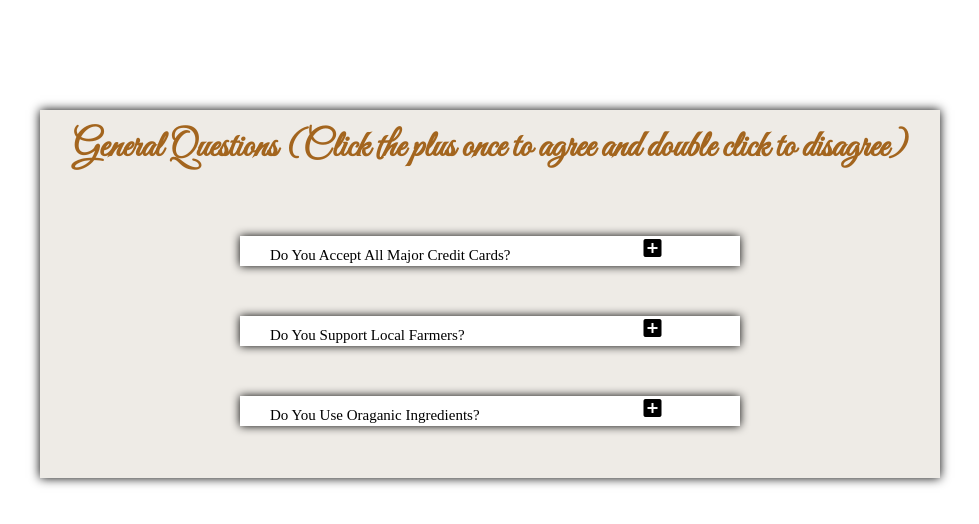
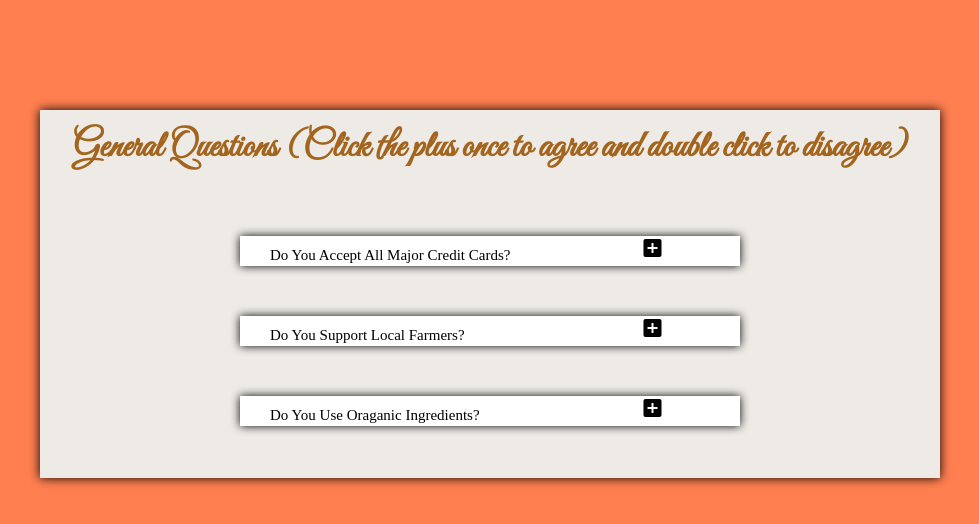
Before and after one commit to Neelakanth-S/General-Questions-Assignment, a plain HTML site: page index.html in a window 1280 px wide. Shown: the whole page, without its empty margins (150-1129 px from the left). Drawn offline with Linux system fonts and the light colour scheme.

Commit message:
Update index.html

```diff
--- a/index.html
+++ b/index.html
@@ -51,18 +51,7 @@
 
 
         }
-        /* #s1{
 
-            margin-left:0px ;
-        }
-        #s2{
-
-            margin-right:0px ;
-        }
-        #s3{
-
-            margin-right:0px ;
-        } */
         #S1{
             margin-right: 130px;
             margin-left: 30px;
@@ -84,7 +73,7 @@
             font-size: 25px;
         }
         body{
-            /* background-color: coral; */
+             background-color: coral;
         }
     </style>
 </head>
```
